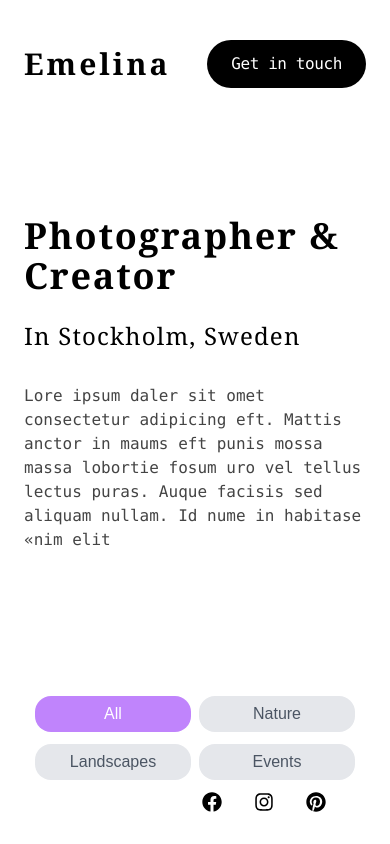
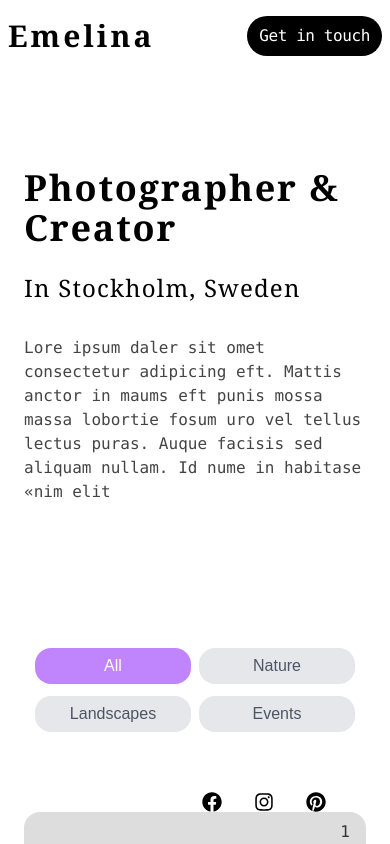
Before and after one commit to devdotfatima/em-portfolio, a Next.js app: page / in a window 390 px wide. Shown: the top 844 px of the page. Built offline with nearby package versions, Linux system fonts and the light colour scheme; a web font is replaced by a local one.

Commit message:
makes header fixed

```diff
--- a/app/page.tsx
+++ b/app/page.tsx
@@ -9,8 +9,8 @@ export default function Home() {
 				<FaInstagram className="text-xl" />
 				<FaPinterest className="text-xl" />
 			</aside>
-			<div className="banner flex flex-col items-center justify-between min-h-screen min-w-full py-10 px-6">
-				<header className="flex justify-between  items-center w-full sm:w-10/12">
+			<div className="banner relative flex flex-col items-center justify-between min-h-screen max-h-screen min-w-full py-10 px-6">
+				<header className="flex justify-between fixed bg-white top-0 py-4 sm:py-10 z-40 px-2 items-center w-full sm:w-10/12">
 					{/* <div className="bg-black rounded-full px-6 py-4  ">
 						<p className="text-xl flex justify-center items-center font-thin cursor-pointer">
 							X
@@ -20,7 +20,7 @@ export default function Home() {
 						Emelina
 					</div>
 					<div>
-						<button className=" px-6 py-3 bg-black rounded-full text-md tracking-tight text-white ">
+						<button className="py-2 px-3 sm:px-6 sm:py-3 bg-black rounded-full text-md tracking-tight text-white ">
 							Get in touch
 						</button>
 					</div>
```
